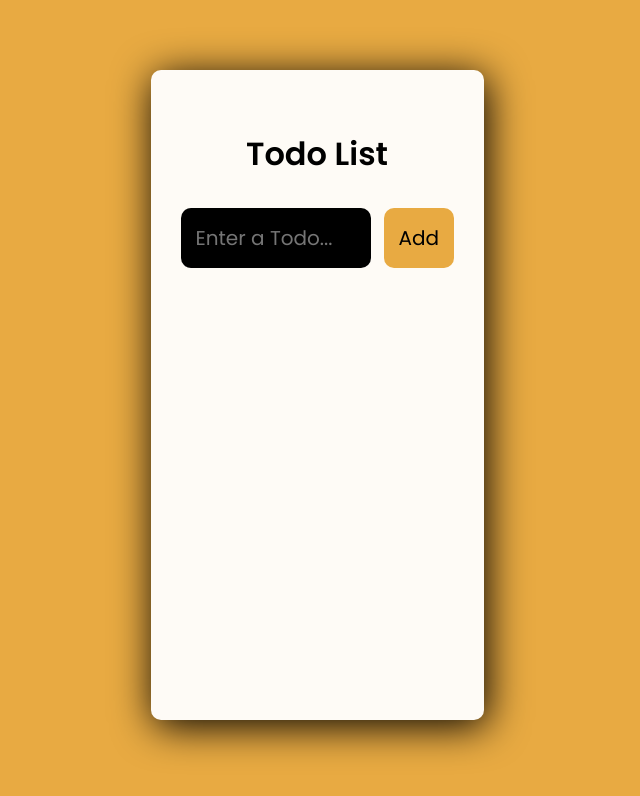
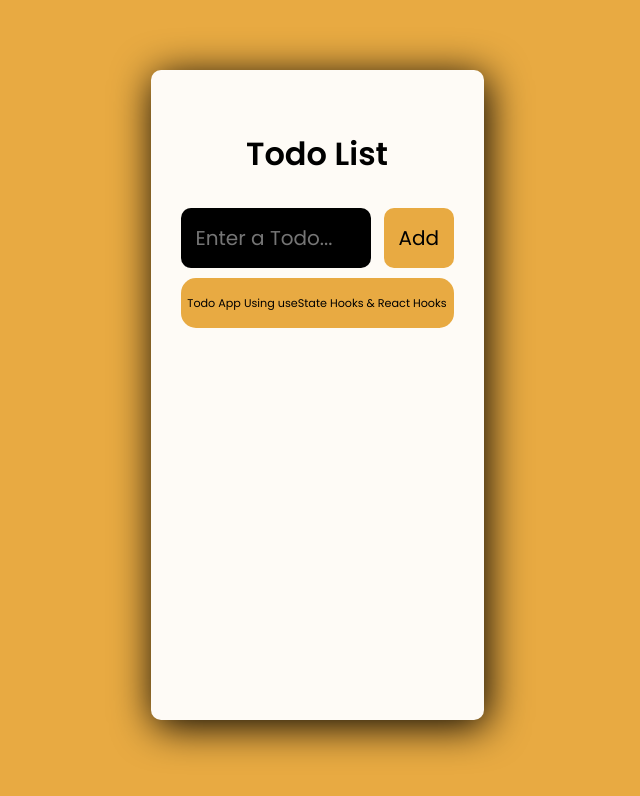
Before and after one commit to elangb/todo-app, a React (Create React App) app: page / in a window 1280 px wide. Shown: the top 796 px of the page, without its empty margins (323-963 px from the left). Built offline with nearby package versions, Linux system fonts and the light colour scheme.

Commit message:
update style.css

```diff
--- a/src/App.css
+++ b/src/App.css
@@ -103,12 +103,12 @@
 }
 
 .button-edit{
-  color: #e2d029;
+  color: lightseagreen;
   margin-right: 10px;
 }
 
 .button-delete{
-  color: lightseagreen;
+  color: #898AA6;
 }
 
 .complete{
@@ -157,3 +157,21 @@ button:focus{
     column-gap: 3.5rem;
   }
 }
+
+.footer{
+  background-color: var(--first-color);
+  width: 100%;
+  font-family: poppins;
+  font-size: .7rem;
+  text-align: center;
+  height: 50px;
+  margin: 10px 0;
+  display: flex;
+  justify-content: center;
+  align-items: center;
+  border-radius: 15px;
+  -webkit-border-radius: 15px;
+  -moz-border-radius: 15px;
+  -ms-border-radius: 15px;
+  -o-border-radius: 15px;
+}
--- a/src/App.js
+++ b/src/App.js
@@ -43,6 +43,11 @@ const App = () => {
             setEditTodo={setEditTodo}
           />
         </div>
+      <footer className="footer">
+        <p>
+          Todo App Using useState Hooks & React Hooks
+        </p>
+      </footer>
       </div>
     </div>
   );
```
